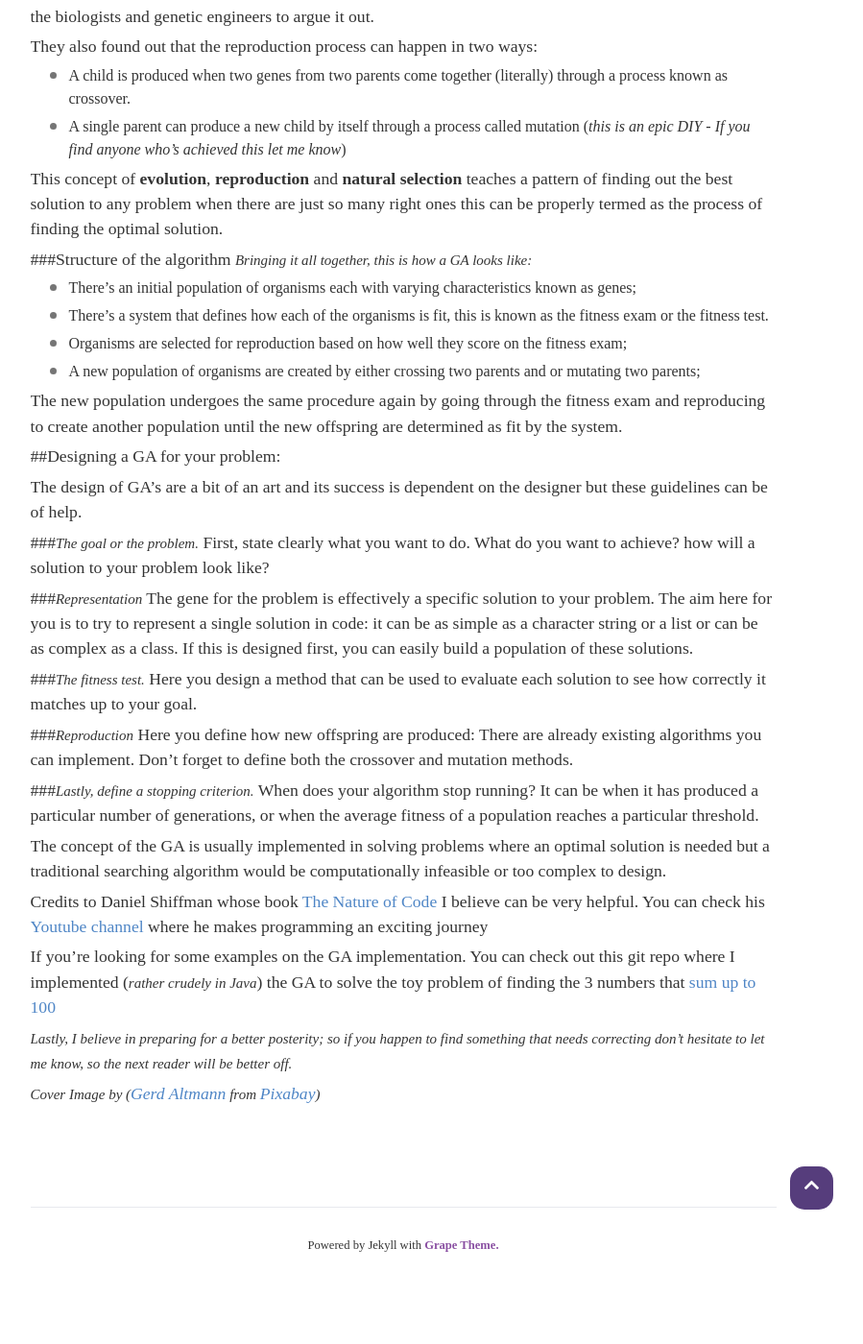
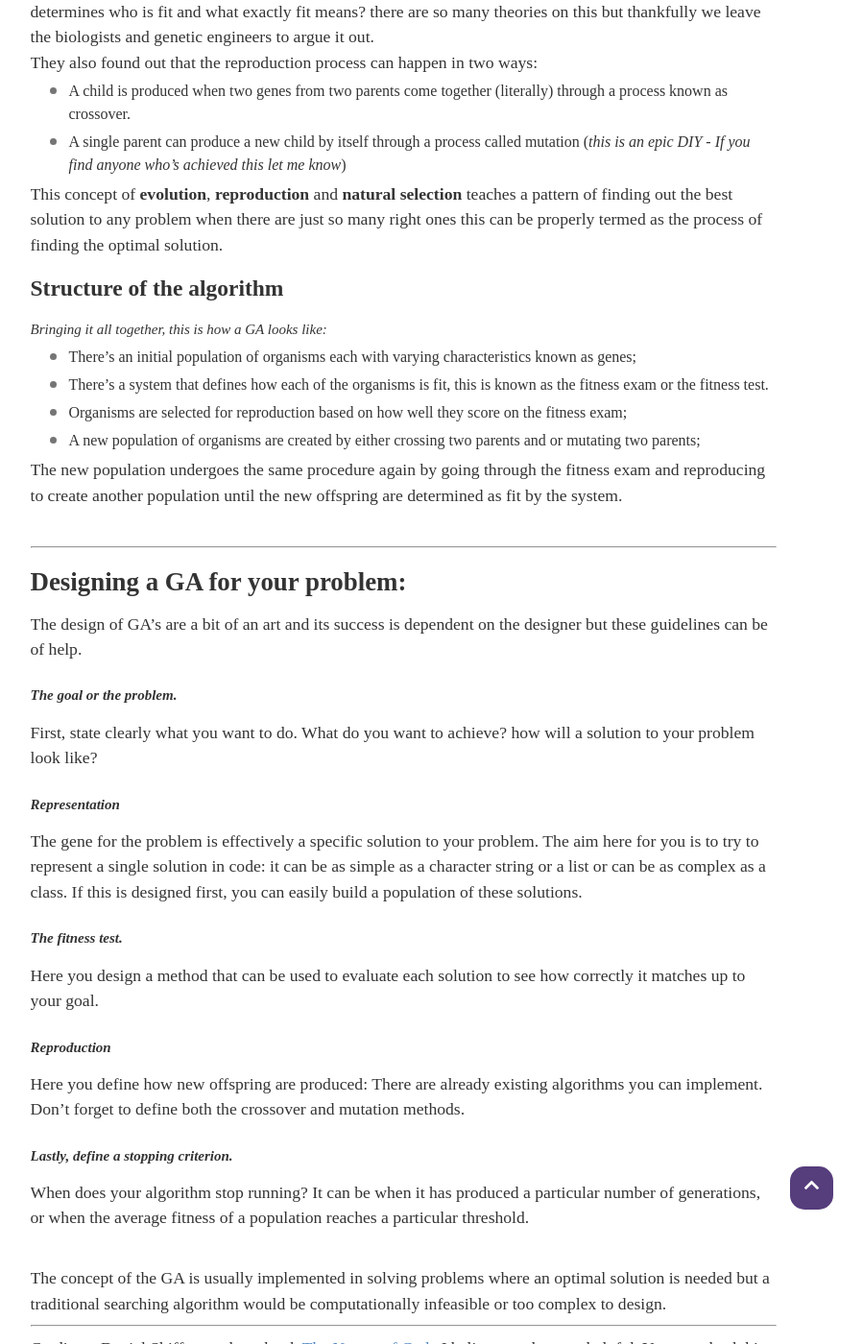
Before and after one commit to cliffordEmmanuel/cliffordEmmanuel.github.io, a Jekyll site: the page built from _posts/2019-07-03-ga.md, in a window 1280 px wide and 1400 px high, scrolled down 1306 px. Shown: the whole window at 96% size, without its empty margins (220-1119 px from the left). Built offline with Jekyll 4.4.1, drawn with Linux system fonts in a browser that asks for light colours; nearby versions of some CDN libraries; some web fonts are replaced; before the commit the page ends 2643 px from its top, so only the background shows below that.

Commit message:
formating the text

```diff
--- a/_posts/2019-07-03-ga.md
+++ b/_posts/2019-07-03-ga.md
@@ -11,14 +11,16 @@ comments : True
 
 Great discoveries that have shaped our lives have been made by simply studying nature and the field of computer science is no exception. In this article, I explore a searching technique inspired by nature: the genetic algorithm.
 
+<br>
+
 This has something to do with biology and genetics (_it never ceases to amaze me how great ideas and theories come from good old Mother nature_). So the story goes...
 
 In a time where curiosity was heavily rewarded, people (_and by people I mean the weirdly intelligent ones who always seem to have a question about everything_) were passionately occupied in understanding how organisms happen to possess certain characteristics that helped them survive on earth, and what was responsible for producing these features and transferring them to their offspring. Questions like how did a  giraffe's neck get so tall? Or how did fish learn to swim? among many others, baffled people for so long.
-
+<br>
 Inevitably, it was discovered that there were some small almost invisible things called **genes** located somewhere in the bloodstream of organisms that were responsible for the **characteristics exhibited**. So we learn that there’s a gene responsible for eye colour, your ability to roll the tongue or not (_how weird is this?_), height, and even for certain diseases.
-
+<br>
 They also found out that the ‘universe’ somehow selects certain individuals to transfer their gene information by some interesting design some call **natural selection**. In this process, every individual takes an exam conducted by Mother nature to determine which of them are **fit** enough to pass on their genetic information. You could call it Mother Nature’s fitness exam. The individuals that are declared fit get to pass their genes to the next generation. This process goes on severally that after a certain period of time the newer offspring produced will - according to the fitness exam - be very fit. However, there’s a question of how mother nature determines who is fit and what exactly fit means? there are so many theories on this but thankfully we leave the biologists and genetic engineers to argue it out.
-
+<br>
 They also found out that the reproduction process can happen in two ways:
 
 + A child is produced when two genes from two parents come together (literally) through a process known as crossover.
@@ -26,7 +28,7 @@ They also found out that the reproduction process can happen in two ways:
 
 This concept of **evolution**, **reproduction** and **natural selection** teaches a pattern of finding out the best solution to any problem when there are just so many right ones this can be properly termed as the process of finding the optimal solution.
 
-###Structure of the algorithm
+### Structure of the algorithm
 *Bringing it all together, this is how a GA looks like:*
 
 + There’s an initial population of organisms each with varying characteristics known as genes;
@@ -36,33 +38,38 @@ This concept of **evolution**, **reproduction** and **natural selection** teache
 
 The new population undergoes the same procedure again by going through the fitness exam and reproducing to create another population until the new offspring are determined as fit by the system.
 
+<br>
 
-##Designing a GA for your problem:
+---
+
+## Designing a GA for your problem:
 
 The design of GA’s are a bit of an art and its success is dependent on the designer but these guidelines can be of help.
 
-###_The goal or the problem._
+### _The goal or the problem._
 First, state clearly what you want to do. What do you want to achieve? how will a solution to your problem look like?
 
-###_Representation_
+### _Representation_
 The gene for the problem is effectively a specific solution to your problem. The aim here for you is to try to represent a single solution in code: it can be as simple as a character string or a list or can be as complex as a class. If this is designed first, you can easily build a population of these solutions.
 
-###_The fitness test._
+### _The fitness test._
 Here you design a method that can be used to evaluate each solution to see how correctly it matches up to your goal.
 
-###_Reproduction_
+### _Reproduction_
 Here you define how new offspring are produced: There are already existing algorithms you can implement. Don’t forget to define both the crossover and mutation methods.
 
-###_Lastly, define a stopping criterion._
+### _Lastly, define a stopping criterion._
 When does your algorithm stop running? It can be when it has produced a particular number of generations, or when the average fitness of a population reaches a particular threshold.
+
+<br>
 
 The concept of the GA is usually implemented in solving problems where an optimal solution is needed but a traditional searching algorithm would be computationally infeasible or too complex to design.
 
+---
 
 Credits to Daniel Shiffman whose book [The Nature of Code](https://natureofcode.com/) I believe can be very helpful. You can check his [Youtube channel](https://youtu.be/17WoOqgXsRM) where he makes programming an exciting journey
 
 If you’re looking for some examples on the GA implementation. You can check out this git repo where I implemented (_rather crudely in Java_) the GA to solve the toy problem of finding the 3 numbers that [sum up to 100](https://github.com/cliffordEmmanuel/Sumto100)
 
-_Lastly, I believe in preparing for a better posterity; so if you happen to find something that needs correcting don’t hesitate to let me know, so the next reader will be better off._
 
 *Cover Image by (<a href="https://pixabay.com/users/geralt-9301/?utm_source=link-attribution&amp;utm_medium=referral&amp;utm_campaign=image&amp;utm_content=3539309">Gerd Altmann</a> from <a href="https://pixabay.com/?utm_source=link-attribution&amp;utm_medium=referral&amp;utm_campaign=image&amp;utm_content=3539309">Pixabay</a>)*
```
Also changed, not shown: other parts of _posts/2019-07-03-ga.md (+1 -1 lines).
